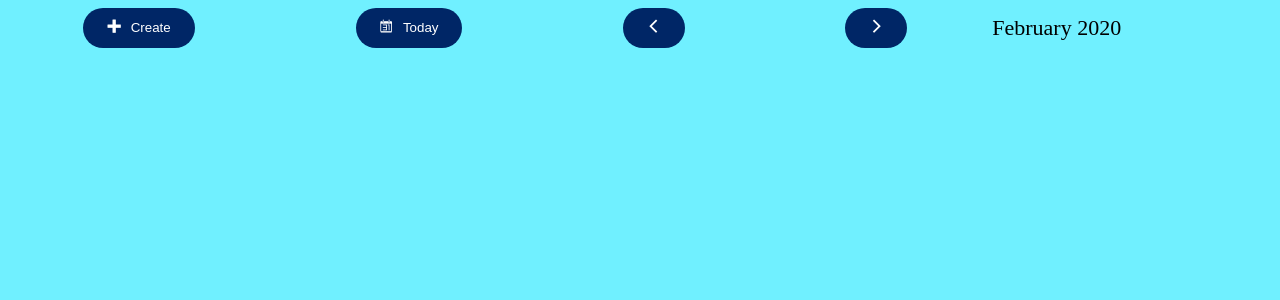
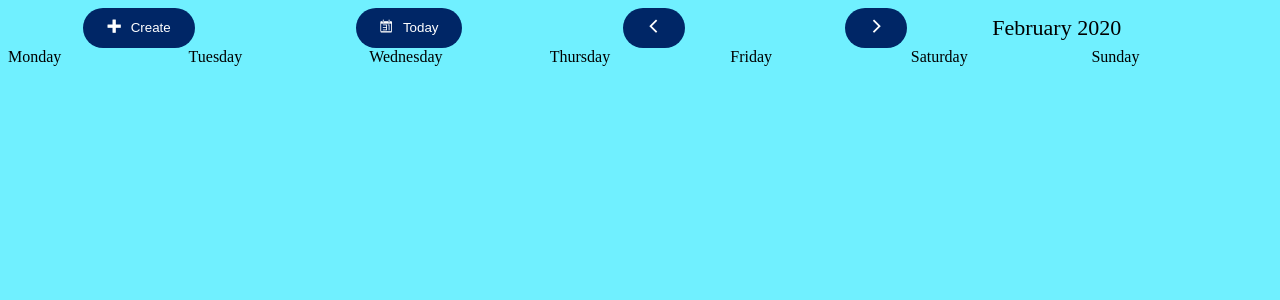
Before and after one commit to codetapacademy/remindly-with-react, a React (Create React App) app: page / in a window 1280 px wide. Shown: the top 300 px of the page. Built offline with nearby package versions, Linux system fonts and the light colour scheme.

Commit message:
create the calendar component + use Array.from which  generate 7 elements for our weekDay and display it in our browser.  This closes #59

```diff
--- a/src/component/app/app.component.jsx
+++ b/src/component/app/app.component.jsx
@@ -1,10 +1,12 @@
 import React from 'react'
 import { Actionbar } from '../action-bar'
+import { Calendar } from '../calendar'
 
 const CalendarApp = () => {
   return (
     <div>
       <Actionbar />
+      <Calendar />
     </div>
   )
 }
--- a/src/component/button/button.style.js
+++ b/src/component/button/button.style.js
@@ -27,7 +27,6 @@ export const StyledButton = styled.button `
 
   &:hover::after {
     ${({ label }) => label ? 'top: 0' : ''}
-    /* ; */
   }
 
   & > span:last-child {
--- /dev/null
+++ b/src/component/calendar/calendar.component.jsx
@@ -0,0 +1,18 @@
+import React from 'react'
+import moment from 'moment'
+import { StyledCalendar } from './calendar.style'
+
+const Calendar = () => {
+  const weekDays = Array.from({length: 7}, (_, key) => key + 1).map(n => moment().weekday(n).format('dddd'))
+  console.log(weekDays)
+
+const displayCalendarHeader = () => weekDays.map( day => (<div>{day}</div>))
+
+  return (
+    <StyledCalendar>
+      {displayCalendarHeader()}
+    </StyledCalendar>
+  )
+}
+
+export { Calendar }
--- /dev/null
+++ b/src/component/calendar/calendar.style.js
@@ -0,0 +1,6 @@
+import styled from 'styled-components'
+
+export const StyledCalendar = styled.div `
+  display: grid;
+  grid-template-columns: repeat(7, 1fr);
+`
--- /dev/null
+++ b/src/component/calendar/index.js
@@ -0,0 +1 @@
+export { Calendar } from './calendar.component'
```
